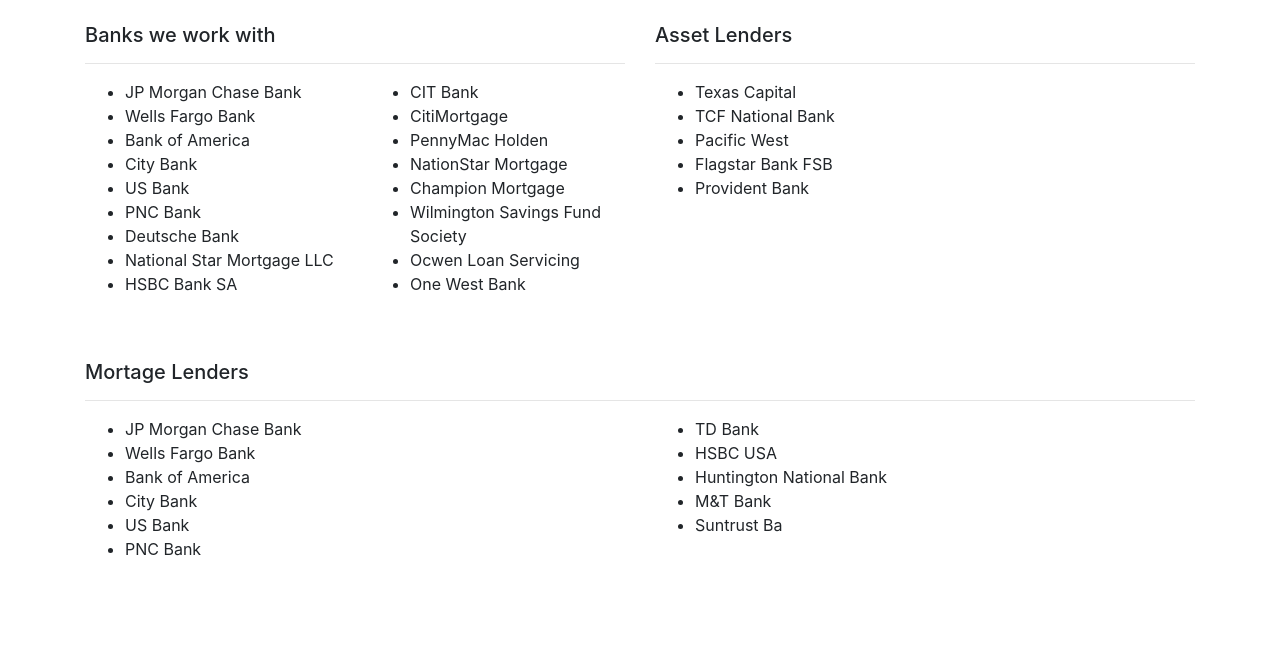
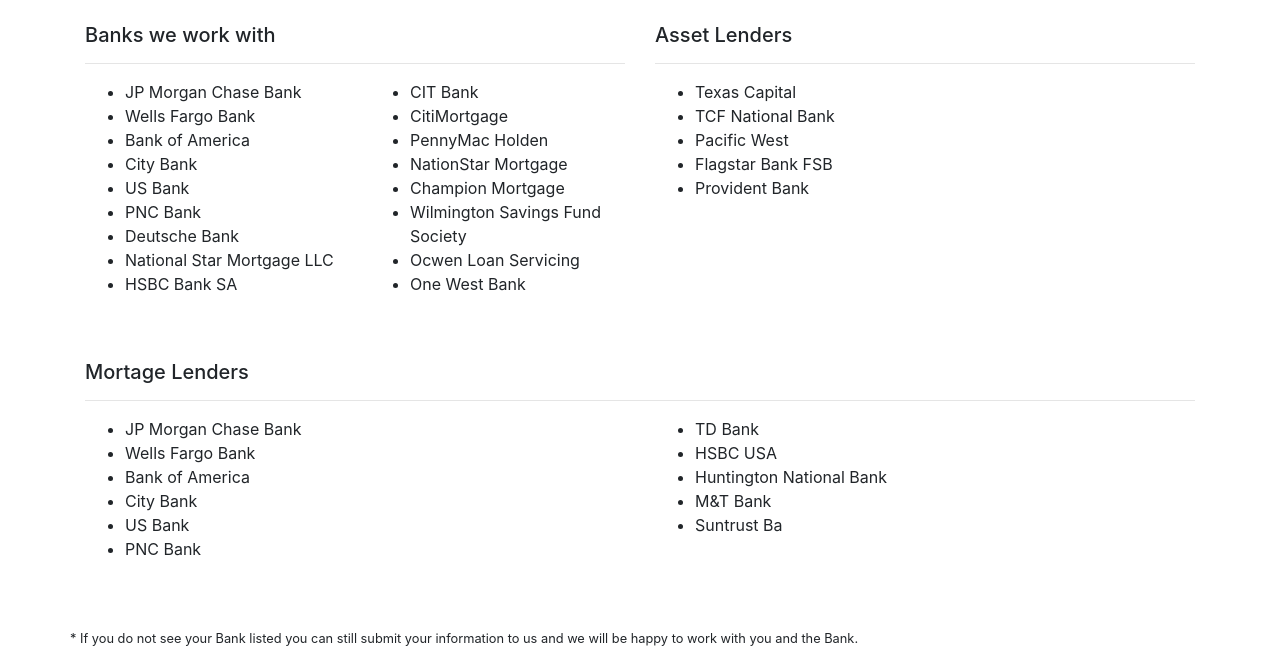
Before and after one commit to mikesolomongitorg/aerostarservicingcorp, a plain HTML site: page banks-we-work-with.html in a window 1280 px wide. Shown: the part 602-1251 px from the top of the page. Before the commit the page ends 1179 px from the top, so only its background shows below. Drawn offline with nearby package versions, Linux system fonts and the light colour scheme.

Commit message:
asterisk

```diff
--- a/banks-we-work-with.html
+++ b/banks-we-work-with.html
@@ -182,6 +182,14 @@
           </div>
         </div>
       </div>
+      <div class="row mt-5">
+        <div class="col-xs-12">
+          <small>
+            * If you do not see your Bank listed you can still submit your information to us
+            and we will be happy to work with you and the Bank.
+          </small>
+        </div>
+      </div>
     </div>
     <!-- Optional JavaScript -->
     <!-- jQuery first, then Popper.js, then Bootstrap JS -->
```
